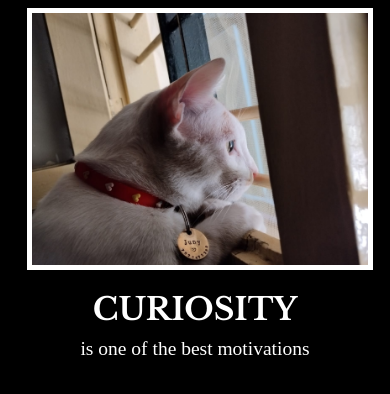
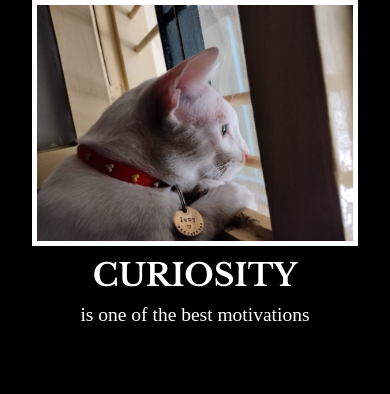
Before and after one commit to Legendtss/html-motivation-project, a plain HTML site: page index.html in a window 390 px wide. Drawn offline with nearby package versions, Linux system fonts and the light colour scheme.

Commit message:
Update index.html

```diff
--- a/index.html
+++ b/index.html
@@ -32,7 +32,7 @@ But it must have the following features:
       font-size: 60px; /* Adjust the size as needed */
       color: white; /* Set the text color */
       text-align: center; /* Center align the text */
-      margin-top: 20px;
+      margin-top: 20px; /* Add some margin */
     }
     p{
       text-align: center;
@@ -45,29 +45,40 @@ But it must have the following features:
       height: 800px; /* Set the height as needed */
       border:10px solid white;
     }
-  @media (max-width: 768px) {
+    /* Mobile-specific adjustments */
+    @media only screen and (max-width: 768px) {
+      body {
+        padding: 0;
+        margin: 0;
+        display: flex;
+        justify-content: center;
+        align-items: center;
+        flex-direction: column;
+        text-align: center;
+      }
+
       h1 {
-    font-size: 8vw; /* Responsive font size for smaller screens */
-    margin: 10px 0;
+        font-size: 8vw; /* Adjust heading size for mobile */
+        margin: 10px 0; /* Adjust margin */
       }
 
       p {
-    font-size: 5vw; /* Adjust paragraph font size */
-    margin: 10px 0;
+        font-size: 5vw; /* Adjust paragraph size */
+        margin: 10px 0; /* Adjust margin */
       }
 
       img {
-    width: 100%; /* Make the image responsive */
+        max-width: 90%; /* Ensure the image scales down for mobile */
         height: auto; /* Maintain aspect ratio */
         border: 5px solid white; /* Consistent border size */
-    margin-bottom: 20px; /* Add some space below the image */
       }
 
       div {
-    width: 90%; /* Center content on mobile */
-    margin: 0 auto; /* Horizontal centering */
+        width: 90%; /* Ensure content scales on smaller screens */
+        margin: 0 auto; /* Center the div */
       }
     }
+
 
     </style>
   </head>
```
Lines whose indentation alone changed are shown as unchanged.
